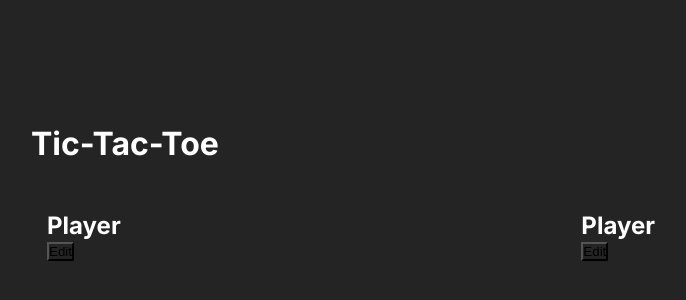
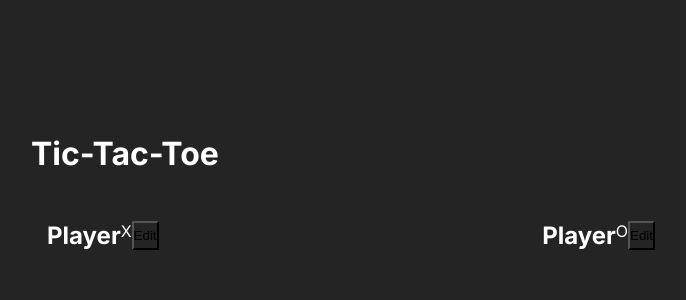
Before and after one commit to psdekate/tic-tac-toe, a React (Vite) app: page / in a window 1280 px wide. Shown: the part 184-484 px from the top of the page, without its empty margins (289-975 px from the left). Built offline with nearby package versions, Linux system fonts and the light colour scheme.

Commit message:
initial commit

```diff
--- a/src/App.css
+++ b/src/App.css
@@ -24,3 +24,8 @@
   justify-content: space-between;
   padding: 1rem;
 }
+
+.player {
+  display: flex;
+  justify-content: space-between;
+}
--- a/src/App.jsx
+++ b/src/App.jsx
@@ -1,4 +1,5 @@
 import "./App.css";
+import { Players } from "./components/Player";
 
 function App() {
   return (
@@ -7,14 +8,8 @@ function App() {
         <div className="game-wrapper">
           <h1>Tic-Tac-Toe</h1>
           <div className="game-header">
-            <div className="player">
-              <h2>Player</h2>
-              <button>Edit</button>
-            </div>
-            <div className="player">
-              <h2>Player</h2>
-              <button>Edit</button>
-            </div>
+            <Players name="Player" symbol="X" />
+            <Players name="Player" symbol="O" />
           </div>
           <div className="game-body"></div>
         </div>
--- /dev/null
+++ b/src/components/Player.jsx
@@ -0,0 +1,13 @@
+export function Players({ name, symbol }) {
+  return (
+    <>
+      <div className="players">
+        <div className="player">
+          <h2>{name}</h2>
+          <p>{symbol}</p>
+          <button>Edit</button>
+        </div>
+      </div>
+    </>
+  );
+}
```
